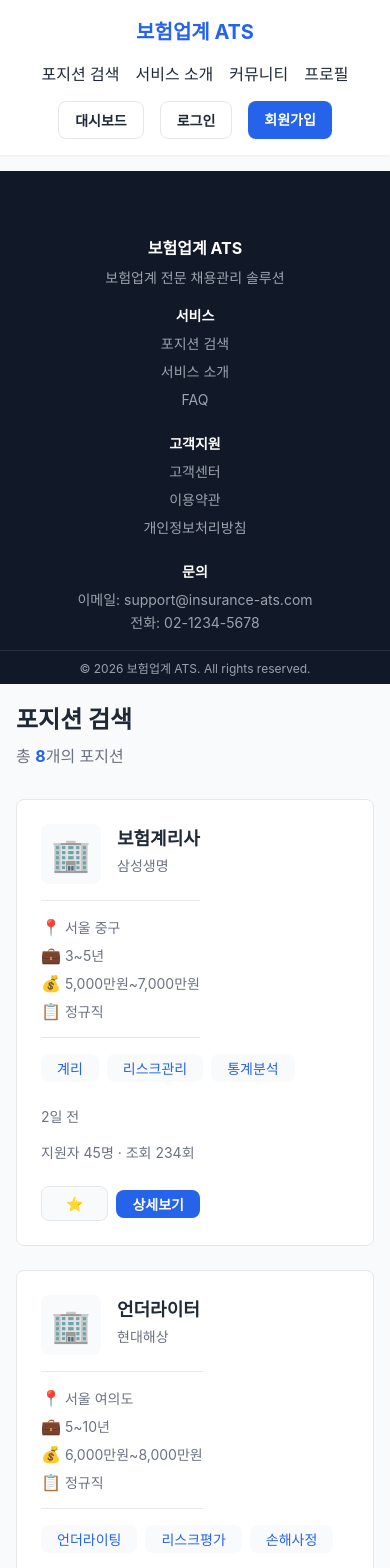
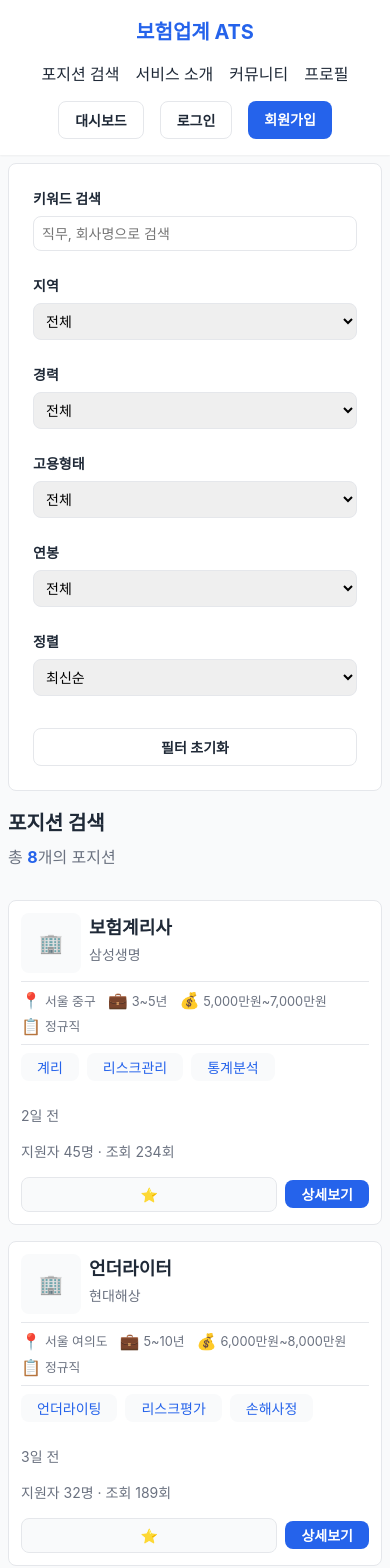
Before and after one commit to jewook-an/BHinSearch, a React (Create React App) app: page /positions in a window 390 px wide. Shown: the top 1568 px of the page. Built offline with nearby package versions, Linux system fonts and the light colour scheme.

Commit message:
position layout completed

```diff
--- a/src/components/Position/PositionCard.css
+++ b/src/components/Position/PositionCard.css
@@ -1,10 +1,14 @@
+/* ===== Position Card - 반응형 카드 ===== */
 .position-card {
   background-color: var(--bg-primary);
   border: 1px solid var(--border-color);
   border-radius: var(--border-radius);
-  padding: var(--spacing-lg);
+  padding: clamp(12px, 3vw, 24px);
   transition: all 0.3s;
   cursor: pointer;
+  width: 100%;
+  box-sizing: border-box;
+  overflow: hidden;
 }
 
 .position-card:hover {
@@ -13,15 +17,16 @@
   transform: translateY(-2px);
 }
 
+/* 카드 헤더 */
 .position-card-header {
   display: flex;
-  gap: var(--spacing-md);
-  margin-bottom: var(--spacing-md);
+  gap: clamp(8px, 2vw, 16px);
+  margin-bottom: clamp(8px, 2vw, 16px);
 }
 
 .company-logo {
-  width: 60px;
-  height: 60px;
+  width: clamp(40px, 8vw, 60px);
+  height: clamp(40px, 8vw, 60px);
   border-radius: var(--border-radius);
   overflow: hidden;
   flex-shrink: 0;
@@ -40,7 +45,7 @@
   display: flex;
   align-items: center;
   justify-content: center;
-  font-size: 2rem;
+  font-size: clamp(1.2rem, 4vw, 2rem);
 }
 
 .company-info {
@@ -49,9 +54,10 @@
 }
 
 .position-title {
-  font-size: var(--font-size-lg);
+  font-size: clamp(0.95rem, 2.5vw, 1.125rem);
   font-weight: 600;
   margin-bottom: var(--spacing-xs);
+  word-break: keep-all;
 }
 
 .position-title a {
@@ -65,15 +71,16 @@
 
 .company-name {
   color: var(--text-secondary);
-  font-size: var(--font-size-sm);
+  font-size: clamp(0.75rem, 2vw, 0.875rem);
 }
 
+/* 포지션 상세 정보 - flexbox wrap으로 유동 레이아웃 */
 .position-details {
-  display: grid;
-  grid-template-columns: repeat(auto-fit, minmax(180px, 1fr));
-  gap: var(--spacing-sm);
-  margin-bottom: var(--spacing-md);
-  padding: var(--spacing-md) 0;
+  display: flex;
+  flex-wrap: wrap;
+  gap: clamp(4px, 1.5vw, 12px) clamp(12px, 3vw, 24px);
+  margin-bottom: clamp(8px, 2vw, 16px);
+  padding: clamp(8px, 2vw, 16px) 0;
   border-top: 1px solid var(--border-color);
   border-bottom: 1px solid var(--border-color);
 }
@@ -82,35 +89,41 @@
   display: flex;
   align-items: center;
   gap: var(--spacing-xs);
-  font-size: var(--font-size-sm);
+  font-size: clamp(0.8rem, 2vw, 0.875rem);
   color: var(--text-secondary);
+  flex-shrink: 0;
 }
 
 .detail-icon {
   font-size: 1rem;
+  flex-shrink: 0;
 }
 
+/* 태그 */
 .position-tags {
   display: flex;
   flex-wrap: wrap;
-  gap: var(--spacing-xs);
-  margin-bottom: var(--spacing-md);
+  gap: clamp(4px, 1vw, 8px);
+  margin-bottom: clamp(8px, 2vw, 16px);
 }
 
 .tag {
   background-color: var(--bg-secondary);
   color: var(--text-secondary);
-  padding: var(--spacing-xs) var(--spacing-sm);
+  padding: clamp(2px, 0.5vw, 4px) clamp(6px, 1.5vw, 12px);
   border-radius: 12px;
-  font-size: var(--font-size-sm);
+  font-size: clamp(0.7rem, 1.8vw, 0.875rem);
   font-weight: 500;
+  white-space: nowrap;
 }
 
+/* 푸터 */
 .position-footer {
   display: flex;
   justify-content: space-between;
   align-items: center;
   gap: var(--spacing-md);
+  flex-wrap: wrap;
 }
 
 .position-meta {
@@ -121,18 +134,19 @@
 
 .posted-date {
   color: var(--text-light);
-  font-size: var(--font-size-sm);
+  font-size: clamp(0.7rem, 1.8vw, 0.875rem);
 }
 
 .stats {
   color: var(--text-secondary);
-  font-size: var(--font-size-sm);
+  font-size: clamp(0.7rem, 1.8vw, 0.875rem);
 }
 
 .position-actions {
   display: flex;
   gap: var(--spacing-sm);
   align-items: center;
+  flex-shrink: 0;
 }
 
 .btn-bookmark {
@@ -177,18 +191,16 @@
   background-color: #1d4ed8;
 }
 
-@media (max-width: 768px) {
-  .position-details {
-    grid-template-columns: 1fr;
-  }
-
+/* ===== 모바일 반응형 ===== */
+@media (max-width: 640px) {
   .position-footer {
     flex-direction: column;
     align-items: flex-start;
+    gap: var(--spacing-sm);
   }
 
   .position-actions {
     width: 100%;
-    justify-content: space-between;
+    justify-content: flex-start;
   }
 }
--- a/src/index.css
+++ b/src/index.css
@@ -24,4 +24,5 @@ code {
   position: relative;
   z-index: 1;
   width: 100%;
+  order: 0 !important;
 }
--- a/src/pages/CommunityPage.css
+++ b/src/pages/CommunityPage.css
@@ -362,7 +362,7 @@
     grid-template-columns: 1fr;
   }
 
-  .main-content {
+  .community-main {
     order: 1;
   }
 
--- a/src/pages/PositionsPage.css
+++ b/src/pages/PositionsPage.css
@@ -2,15 +2,19 @@
   background-color: var(--bg-secondary);
   min-height: 100vh;
   padding: var(--spacing-xl) 0;
+  width: 100%;
+  overflow-x: hidden;
 }
 
 .positions-container {
   max-width: 1400px;
+  width: 100%;
   margin: 0 auto;
   padding: 0 var(--spacing-lg);
   display: grid;
   grid-template-columns: 300px 1fr;
   gap: var(--spacing-xl);
+  box-sizing: border-box;
 }
 
 .filter-sidebar {
@@ -19,6 +23,8 @@
 
 .positions-main {
   min-width: 0;
+  width: 100%;
+  overflow: hidden;
 }
 
 .positions-header {
@@ -101,11 +107,11 @@
   }
 
   .filter-sidebar {
-    order: 2;
+    order: 1;
   }
 
   .positions-main {
-    order: 1;
+    order: 2;
   }
 }
 
@@ -122,3 +128,22 @@
     font-size: var(--font-size-2xl);
   }
 }
+
+@media (max-width: 480px) {
+  .positions-page {
+    padding: var(--spacing-sm) 0;
+  }
+
+  .positions-container {
+    padding: 0 var(--spacing-sm);
+    gap: var(--spacing-md);
+  }
+
+  .positions-header h1 {
+    font-size: var(--font-size-xl);
+  }
+
+  .positions-list {
+    gap: var(--spacing-md);
+  }
+}
--- a/src/pages/dashboard/RecruiterDashboard.css
+++ b/src/pages/dashboard/RecruiterDashboard.css
@@ -94,7 +94,7 @@
   gap: var(--spacing-md);
 }
 
-.position-card {
+.recruiter-position-card {
   display: flex;
   justify-content: space-between;
   align-items: center;
@@ -104,7 +104,7 @@
   transition: all 0.2s;
 }
 
-.position-card:hover {
+.recruiter-position-card:hover {
   box-shadow: var(--shadow-sm);
   border-color: var(--primary-color);
 }
@@ -401,7 +401,7 @@
     grid-template-columns: 1fr;
   }
 
-  .position-card,
+  .recruiter-position-card,
   .applicant-item,
   .interview-item {
     flex-direction: column;
--- a/src/pages/dashboard/RecruiterDashboard.js
+++ b/src/pages/dashboard/RecruiterDashboard.js
@@ -59,7 +59,7 @@ const RecruiterDashboard = () => {
             </div>
 
             <div className="position-list">
-              <div className="position-card">
+              <div className="recruiter-position-card">
                 <div className="position-info">
                   <h3>보험계리사</h3>
                   <div className="position-meta">
@@ -78,7 +78,7 @@ const RecruiterDashboard = () => {
                 </div>
               </div>
 
-              <div className="position-card">
+              <div className="recruiter-position-card">
                 <div className="position-info">
                   <h3>언더라이터</h3>
                   <div className="position-meta">
@@ -97,7 +97,7 @@ const RecruiterDashboard = () => {
                 </div>
               </div>
 
-              <div className="position-card">
+              <div className="recruiter-position-card">
                 <div className="position-info">
                   <h3>손해사정사</h3>
                   <div className="position-meta">
```
